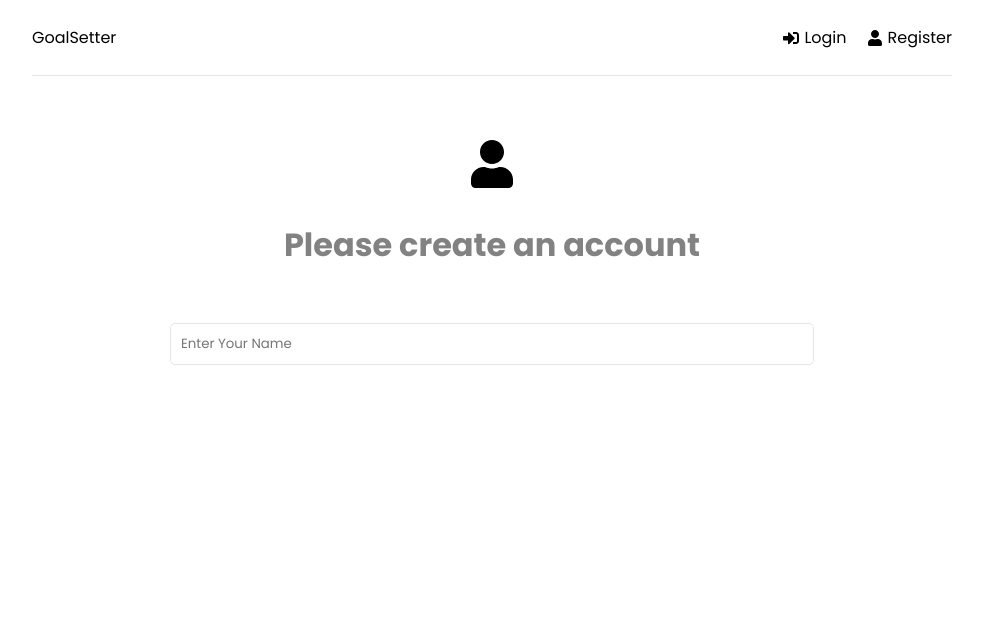
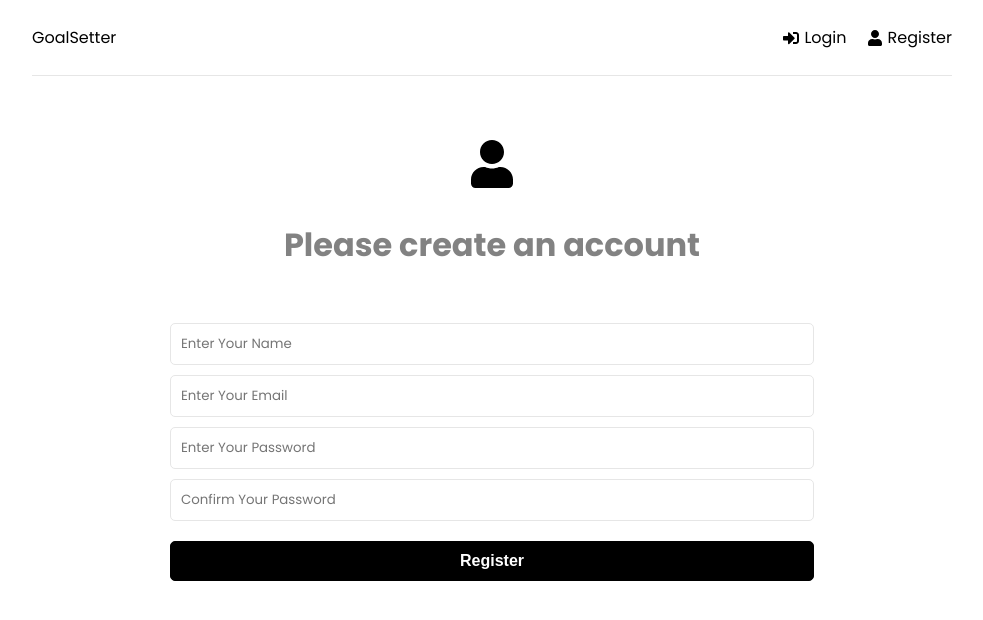
Before and after one commit to DsamarakooN/mern-tutorial, a React (Create React App) app in the folder frontend/: page /register in a window 1280 px wide. Shown: the top 620 px of the page, without its empty margins (148-1131 px from the left). Built offline with nearby package versions, Linux system fonts and the light colour scheme.

Commit message:
registration form created

```diff
--- a/frontend/src/pages/Register.jsx
+++ b/frontend/src/pages/Register.jsx
@@ -12,7 +12,16 @@ function Register() {
 
     const { name, email, password, password2 } = formData
 
-    const onChange = () => {}
+    const onChange = (e) => {
+        setFormData((prevState) => ({
+            ...prevState,
+            [e.target.name]: e.target.value
+        }))
+    }
+
+    const onSubmit = (e) => {
+        e.preventDefault()
+    }
 
 
 
@@ -26,7 +35,7 @@ function Register() {
         </section>
 
         <section className="form">
-            <form>
+            <form onSubmit={onSubmit}>
                 <div className="form-group">
                 <input
                     type="text"
@@ -37,6 +46,36 @@ function Register() {
                     placeholder='Enter Your Name'
                     onChange={onChange}
                 />
+                <input
+                    type="email"
+                    className="form-control"
+                    id='email'
+                    name='email'
+                    value={email}
+                    placeholder='Enter Your Email'
+                    onChange={onChange}
+                />
+                <input
+                    type="password"
+                    className="form-control"
+                    id='password'
+                    name='password'
+                    value={password}
+                    placeholder='Enter Your Password'
+                    onChange={onChange}
+                />
+                <input
+                    type="password"
+                    className="form-control"
+                    id='password2'
+                    name='password2'
+                    value={password2}
+                    placeholder='Confirm Your Password'
+                    onChange={onChange}
+                />
+                </div>
+                <div className="form-group">
+                    <button type="submit" className="btn btn-block">Register</button>
                 </div>
             </form>
         </section>
```
